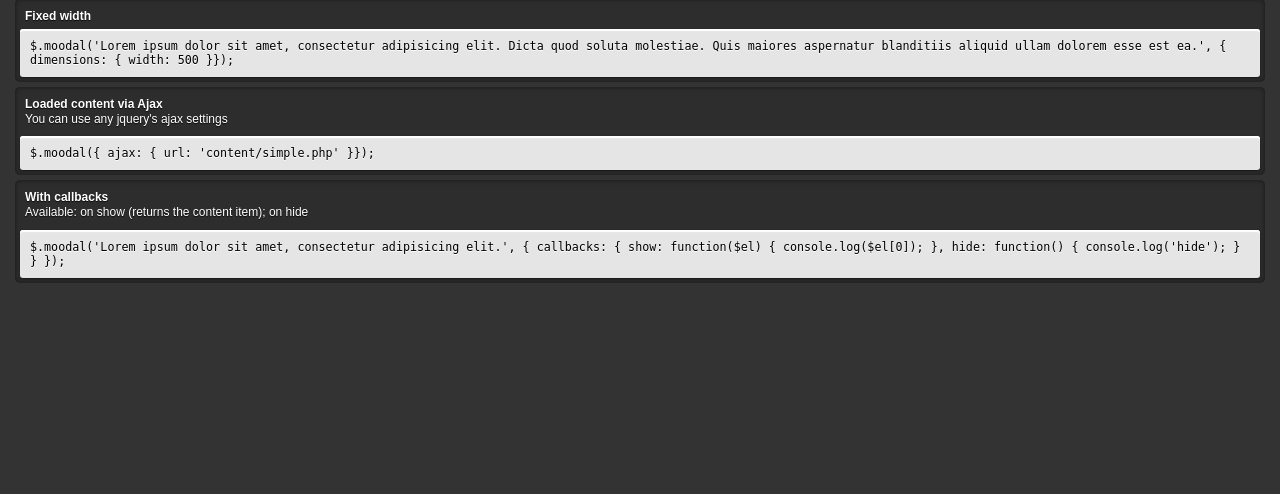
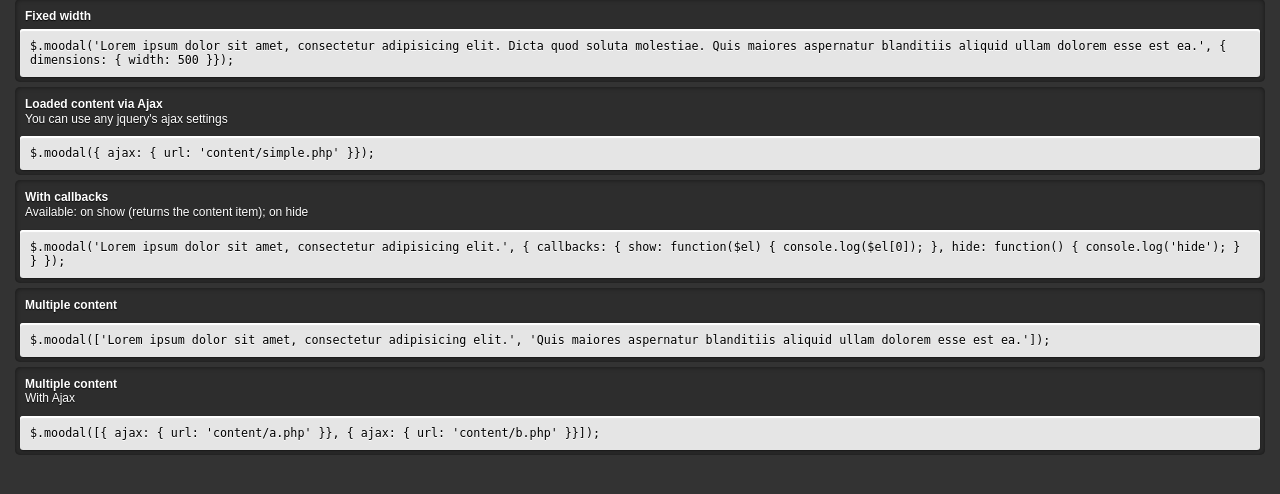
Before and after one commit to renancouto/Moddy, a PHP site: page / in a window 1280 px wide. Shown: the part 216-710 px from the top of the page. Run offline with PHP 8.4, Linux system fonts and the light colour scheme; some libraries are stand-ins or nearby versions.

Commit message:
Content: re-written to accept multiple items
Also exposed Common.Close method and added callback

```diff
--- /dev/null
+++ b/content/a.php
@@ -0,0 +1,3 @@
+<?php sleep(3); ?>
+
+<p>Content A</p>
--- /dev/null
+++ b/content/b.php
@@ -0,0 +1,3 @@
+<?php sleep(0); ?>
+
+<p>Content B</p>
--- a/index.php
+++ b/index.php
@@ -14,6 +14,8 @@ $simple = "$.moodal('Lorem ipsum dolor sit amet, consectetur adipisicing elit.')
 $fixedWidth = "$.moodal('Lorem ipsum dolor sit amet, consectetur adipisicing elit. Dicta quod soluta molestiae. Quis maiores aspernatur blanditiis aliquid ullam dolorem esse est ea.', { dimensions: { width: 500 }})";
 $ajax = "$.moodal({ ajax: { url: 'content/simple.php' }})";
 $callbacks = "$.moodal('Lorem ipsum dolor sit amet, consectetur adipisicing elit.', { callbacks: { show: function(\$el) { console.log(\$el[0]); }, hide: function() { console.log('hide'); } } })";
+$multiple = "$.moodal(['Lorem ipsum dolor sit amet, consectetur adipisicing elit.', 'Quis maiores aspernatur blanditiis aliquid ullam dolorem esse est ea.'])";
+$multipleAjax = "$.moodal([{ ajax: { url: 'content/a.php' }}, { ajax: { url: 'content/b.php' }}])";
 ?>
 
 <body>
@@ -58,6 +60,18 @@ $callbacks = "$.moodal('Lorem ipsum dolor sit amet, consectetur adipisicing elit
 				<p class="desc">Available: on show (returns the content item); on hide</p>
 				<pre class="code"><?php echo $callbacks; ?>;</pre>
 			</section>
+
+			<section id="multiple" class="content-block clickable" title="Click to run!">
+				<h3 class="heading">Multiple content</h3>
+				<p class="desc"></p>
+				<pre class="code"><?php echo $multiple; ?>;</pre>
+			</section>
+
+			<section id="multipleAjax" class="content-block clickable" title="Click to run!">
+				<h3 class="heading">Multiple content</h3>
+				<p class="desc">With Ajax</p>
+				<pre class="code"><?php echo $multipleAjax; ?>;</pre>
+			</section>
 		</div>
 	</div>
 
@@ -71,6 +85,8 @@ $callbacks = "$.moodal('Lorem ipsum dolor sit amet, consectetur adipisicing elit
 		$('#fixedWidth.clickable').on('click', function(){ <?php echo $fixedWidth ?>; });
 		$('#ajax.clickable').on('click', function(){ <?php echo $ajax ?>; });
 		$('#callbacks.clickable').on('click', function(){ <?php echo $callbacks ?>; });
+		$('#multiple.clickable').on('click', function(){ <?php echo $multiple ?>; });
+		$('#multipleAjax.clickable').on('click', function(){ <?php echo $multipleAjax ?>; });
 	})(jQuery);
 	</script>
 </body>
```
Also changed, not shown: js/jquery.moodal.js.
